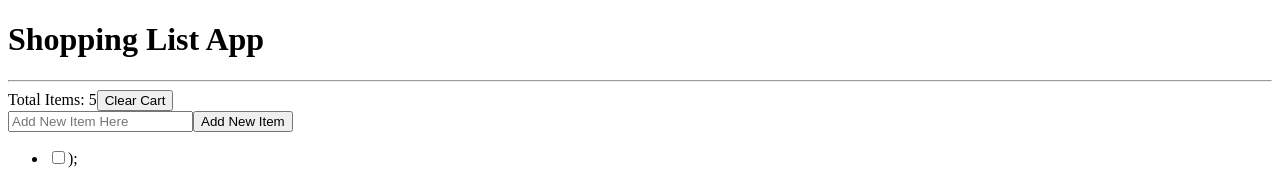
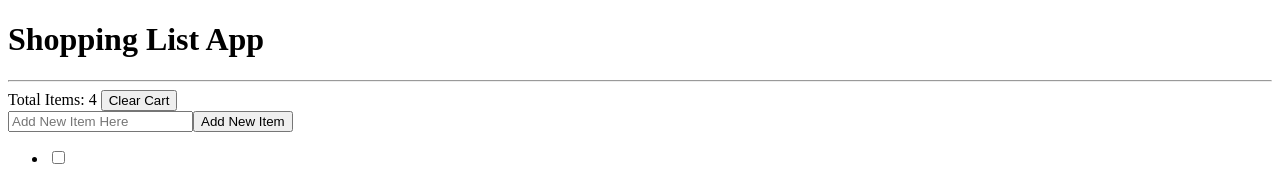
Before and after one commit to PeteSeeling/shopping-list-adv-react, a React app: page / in a window 1280 px wide. Shown: the top 180 px of the page. Built offline with nearby package versions, Linux system fonts and the light colour scheme.

Commit message:
clear cart and item count functioning

```diff
--- a/src/components/Header.jsx
+++ b/src/components/Header.jsx
@@ -1,10 +1,13 @@
+import { getList } from "../context/ListContext"
+
 
 export default function Header(){
+    const { clearList, items } = getList()
 
     return(
         <><h1>Shopping List App</h1><hr />
-        <section>Total Items: 5
-            <button>Clear Cart</button>
+        <section>Total Items: <span>{items.length}</span>{' '}
+            <button onClick={clearList}>Clear Cart</button>
         </section>
         </>
 
--- a/src/components/Items/ItemDetail.jsx
+++ b/src/components/Items/ItemDetail.jsx
@@ -1,6 +1,6 @@
 import { useEffect, useState } from 'react';
 
-export function Item({ item, onChange, onDelete, onUpdate }) {
+export function Item({ item, onChange, onDelete }) {
     const [isEditing, setIsEditing] = useState(false);
     let listItem;
 
@@ -50,7 +50,7 @@ export function Item({ item, onChange, onDelete, onUpdate }) {
         })
     }}
     />
-    ); { listItem }
+    { listItem }
     <button
     type='button'
     onClick={() => onDelete(item.id)}
```
